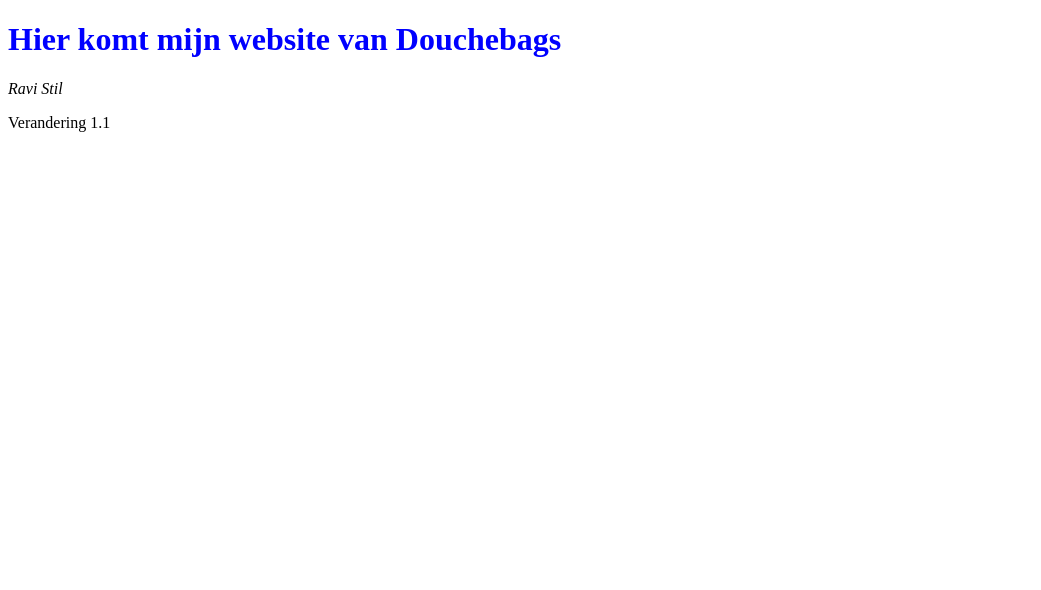
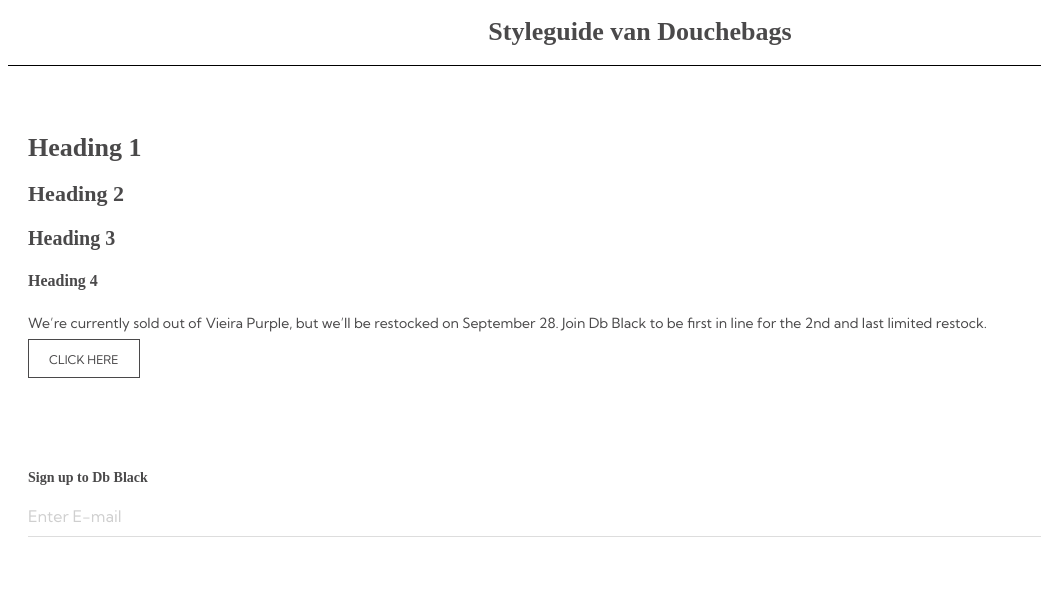
Before and after one commit to stilravi/Blokweb_Front-end, a plain HTML site: page index.html in a window 1280 px wide. Shown: the whole page, without its empty margins (0-1041 px from the left). Drawn offline with Linux system fonts and the light colour scheme.

Commit message:
added Styleguid.html

```diff
--- a/index.html
+++ b/index.html
@@ -9,13 +9,28 @@
 	<title>Douchebags</title>
 
 	<link href="styles/style.css" rel="stylesheet">
+	<link href="https://fonts.googleapis.com/css2?family=Kumbh+Sans:wght@300;400;700&display=swap" rel="stylesheet">
 </head>
 
 <body>
-
-	<h1>Hier komt mijn website van Douchebags</h1>
-	<i>Ravi Stil</i>
-	<p>Verandering 1.1</p>
+	<header>
+		<h1>Styleguide van Douchebags</h1>
+	</header>
+	<main>
+		<h1>Heading 1</h1>
+		<h2>Heading 2</h2>
+		<h3>Heading 3</h3>
+		<h4>Heading 4</h4>
+		<p>We’re currently sold out of Vieira Purple, but we’ll be restocked on September 28. Join Db Black to be first in line for the 2nd and last limited restock.</p>
+		<a href="#">Click here</a>
+		<br>
+	</main>
+	<footer>
+		<form>
+			<label for="email">Sign up to Db Black</label>
+			<input type="email" name="email" placeholder="Enter E-mail">
+		</form>
+	</footer>
 
 	<script src="scripts/script.js"></script>
 </body>
--- a/styles/style.css
+++ b/styles/style.css
@@ -3,6 +3,87 @@
   box-sizing:border-box;
 }
 
+header {
+  border-bottom: 1px solid black;
+  text-align: center;
+}
+
+main, footer {
+  padding: 50px 20px;
+}
+
+/* Mobile Typography */
+
 h1 {
-  color: blue;
+  color: #4a494a;
+  font-family: 'Playfair Display', serif;
+  font-size: 26px;
 }
+
+h2 {
+  color: #4a494a;
+  font-family: 'Playfair Display', serif;
+  font-size: 22px;
+}
+
+h3 {
+  color: #4a494a;
+  font-family: 'Playfair Display', serif;
+  font-size: 20px;
+}
+
+h4 {
+  color: #4a494a;
+  font-family: 'Playfair Display', serif;
+  font-size: 16px;
+}
+
+p {
+  font-family: 'Kumbh Sans', sans-serif;
+  color: #4a494a;
+  font-size: 14px;
+  line-height: 25px;
+}
+
+a {
+  margin: 0;
+  padding: 12px 20px 10px;
+  border: 1px solid #4a494a;
+  text-transform: uppercase;
+  font-family: 'Kumbh Sans', sans-serif;
+  color: #4a494a;
+  font-size: 12px;
+  line-height: 17px;
+  text-decoration: none;
+  transition: .2s ease;
+}
+
+a:hover {
+  background: #4a494a;
+  color: #FFFFFF;
+}
+
+form label {
+  color: #4a494a;
+  font-family: 'Playfair Display', serif;
+  font-size: 14px;
+  font-weight: 600;
+}
+
+form input {
+  outline: none;
+  border: none;
+  background: none !important;
+  border-bottom: 1px solid #dddddd;
+  width: 100%;
+  padding: 20px 0 10px;
+  font-family: 'Kumbh Sans', sans-serif;
+  color: #4a494a;
+  font-size: 16px;
+}
+
+form input::placeholder {
+  color: #cfcfcf;
+}
+
+/* Desktop Typography */
```
